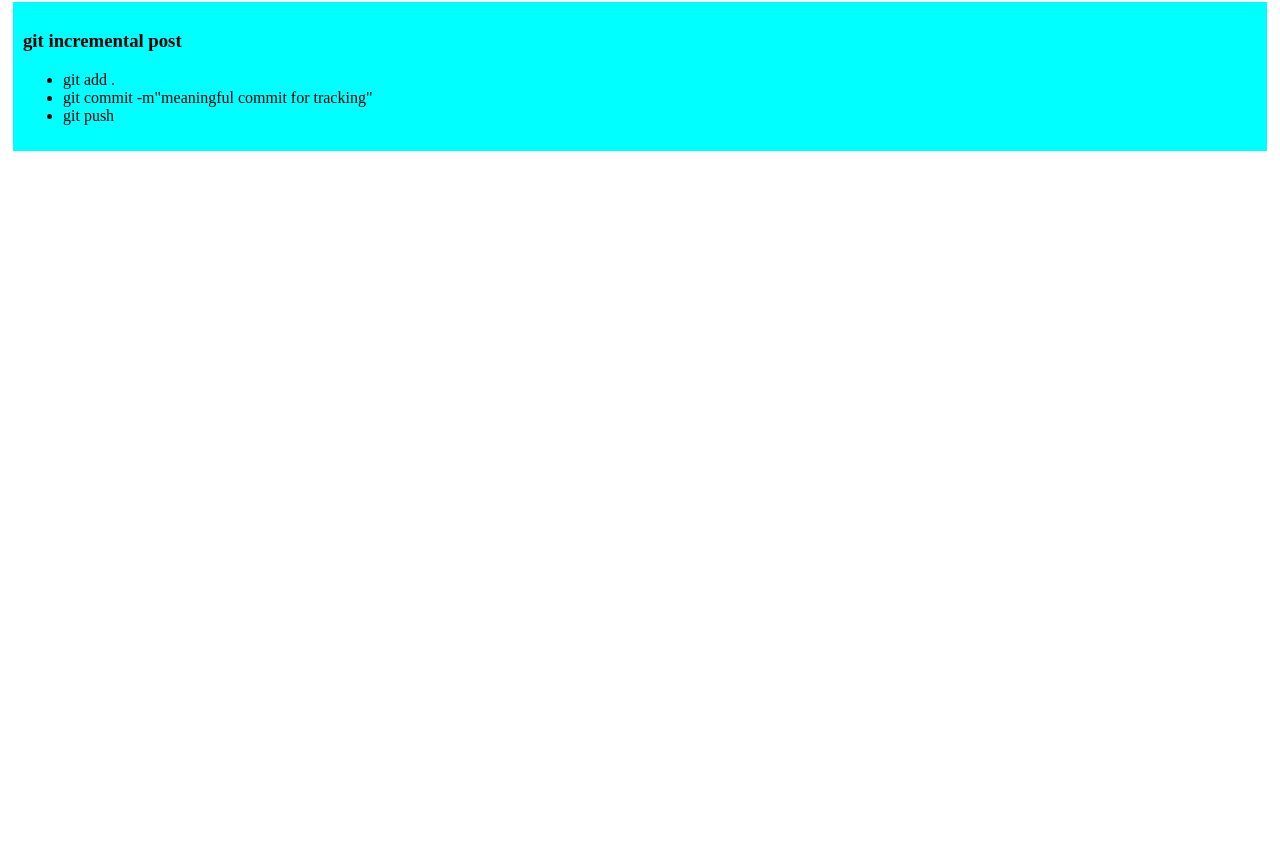
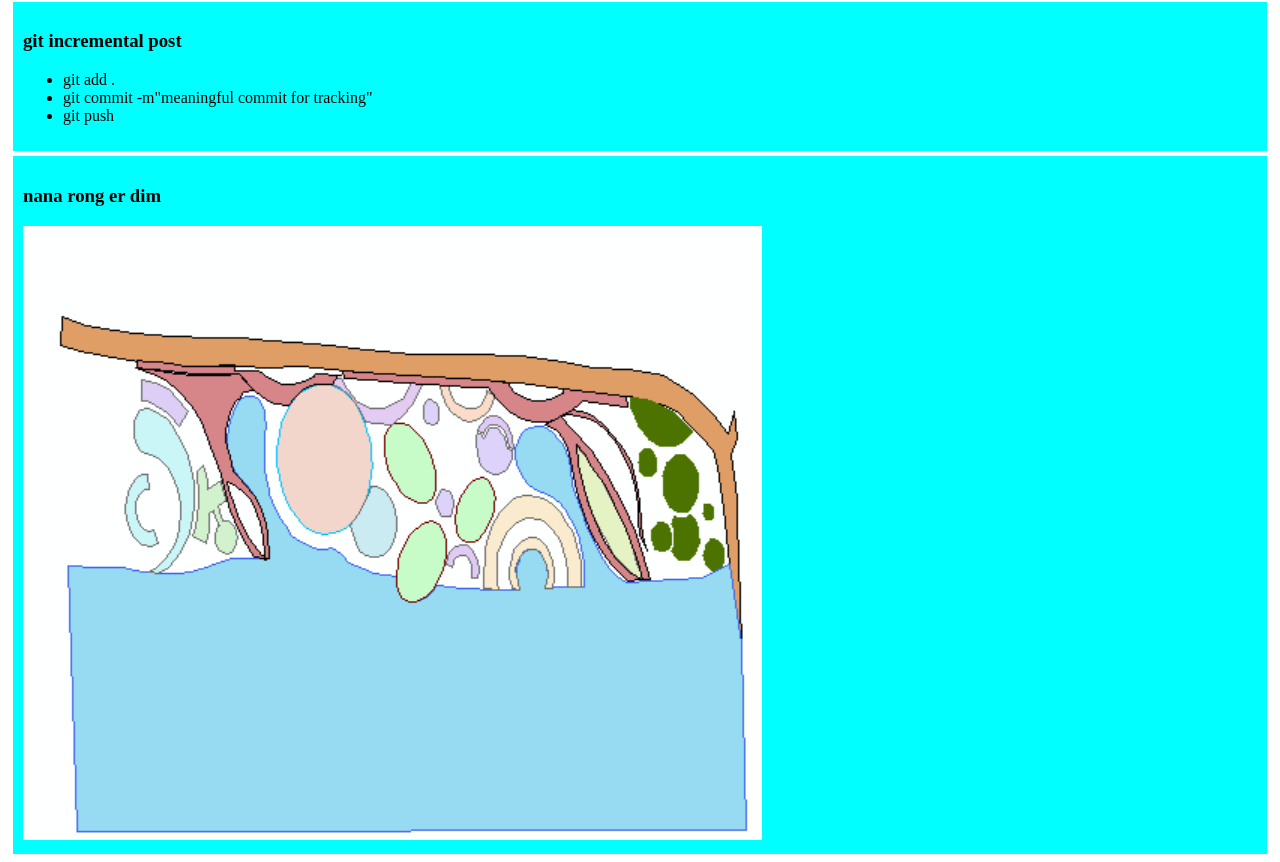
Before and after one commit to rupakloodh/my-test-git, a plain HTML site: page index.html in a window 1280 px wide. Shown: the part 480-1342 px from the top of the page. Before the commit the page ends 800 px from the top, so only its background shows below. Drawn offline with Linux system fonts and the light colour scheme.

Commit message:
Dim included

```diff
--- a/index.html
+++ b/index.html
@@ -47,5 +47,9 @@
             <li>git push</li>
         </ul>
     </div>
+    <div>
+        <h3>nana rong er dim</h3>
+        <img src="images/Screenshot 2023-10-21 112910.png" alt="">
+    </div>
 </body>
 </html>
```
Also changed, not shown: images/Screenshot 2023-10-21 112910.png (added).
